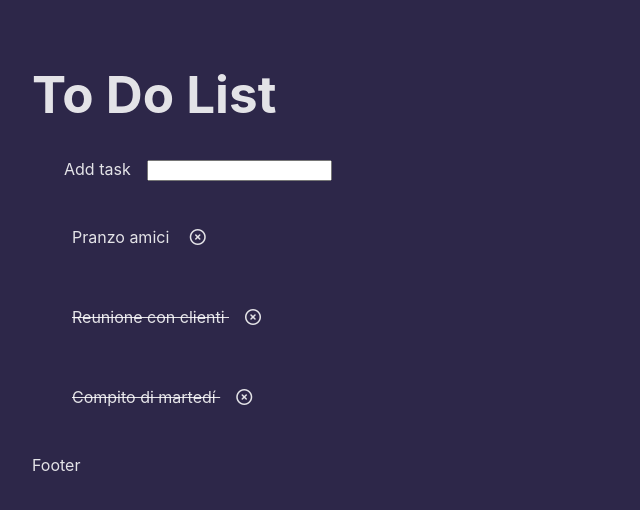
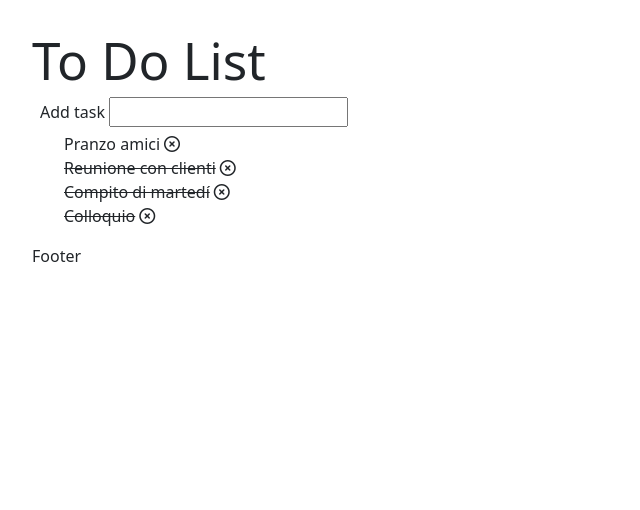
Before and after one commit to scarlett-troncoso/vue-todolist, a Vue app: page / in a window 1280 px wide. Shown: the top 510 px of the page, without its empty margins (0-640 px from the left). Built offline with nearby package versions, Linux system fonts and the light colour scheme.

Commit message:
add methods add task

```diff
--- a/index.html
+++ b/index.html
@@ -6,7 +6,15 @@
     <meta name="viewport" content="width=device-width, initial-scale=1.0" />
     <title>To Do List esercizio-lez-38</title>
     <link rel="stylesheet" href="https://cdnjs.cloudflare.com/ajax/libs/font-awesome/6.5.1/css/all.min.css" integrity="sha512-DTOQO9RWCH3ppGqcWaEA1BIZOC6xxalwEsw9c2QQeAIftl+Vegovlnee1c9QX4TctnWMn13TZye+giMm8e2LwA==" crossorigin="anonymous" referrerpolicy="no-referrer" />
+      <!-- Bootstrap CSS v5.2.1 -->
+      <link
+        href="https://cdn.jsdelivr.net/npm/bootstrap@5.3.2/dist/css/bootstrap.min.css"
+        rel="stylesheet"
+        integrity="sha384-T3c6CoIi6uLrA9TneNEoa7RxnatzjcDSCmG1MXxSR1GAsXEV/Dwwykc2MPK8M2HN"
+        crossorigin="anonymous"
+      />
   </head>
+
   <body>
     <div id="app"></div>
     <script type="module" src="/src/main.js"></script>
--- a/src/App.vue
+++ b/src/App.vue
@@ -4,6 +4,7 @@ export default {
 
   data() {
     return {
+      newTask: '',
 
       toDoList: [
         {
@@ -18,6 +19,10 @@ export default {
           text: 'Compito di martedí',
           done: true,
         },
+        {
+          text: 'Colloquio',
+          done: true,
+        },
       ]
     }
   },
@@ -26,6 +31,15 @@ export default {
     removeItem(index) {
       console.log('rimovere questo item', index);
       this.toDoList.splice(index, 1);
+    },
+
+    addTask() {
+      //const { text, done } = toDoList;
+      console.log('Aggiunge task:', this.newTask);
+
+      //this.toDoList.map(item => item.text.push(this.newTask));
+      this.toDoList.unshift(this.newTask);
+      this.newTask = '';
     }
   }
 }
@@ -39,21 +53,20 @@ export default {
   <main>
 
     <div class="m-1">
-      <label for="addTask" class="m-1">Add task</label>
-      <input type="text" id="addTask">
+      <label for="addTask" class="m-1" @click="addTask">Add task</label>
+      <input type="text" id="addTask" v-model="newTask">
     </div>
+
     <ul v-if="toDoList.length > 0">
-      <li v-for="(item, index) in  toDoList " class="itemList">
+      <li v-for="(item, index) in  toDoList" class="itemList" :class="{ sbarra: item.done }">
         <!--<input type="checkbox" @change="item.done = true">-->
         <!--<p :class="item.done ? 'sbarra' : ''"> --> <!--potrebbe essere anche cosí come ho fatto prima-->
-        <p :class="{ sbarra: item.done }"> <!--mette la class in item.done sólo in quelli che sono true-->
-          {{ item.text }}
+        <!--mette la class in item.done sólo in quelli che sono true-->
+        {{ item.text }}
 
-          <span v-on:click="removeItem(index)">
-            <i class="fa-regular fa-circle-xmark m-1"></i>
-          </span>
-        </p>
-
+        <span v-on:click="removeItem(index)">
+          <i class="fa-regular fa-circle-xmark m-1"></i>
+        </span>
       </li>
     </ul>
 
```
